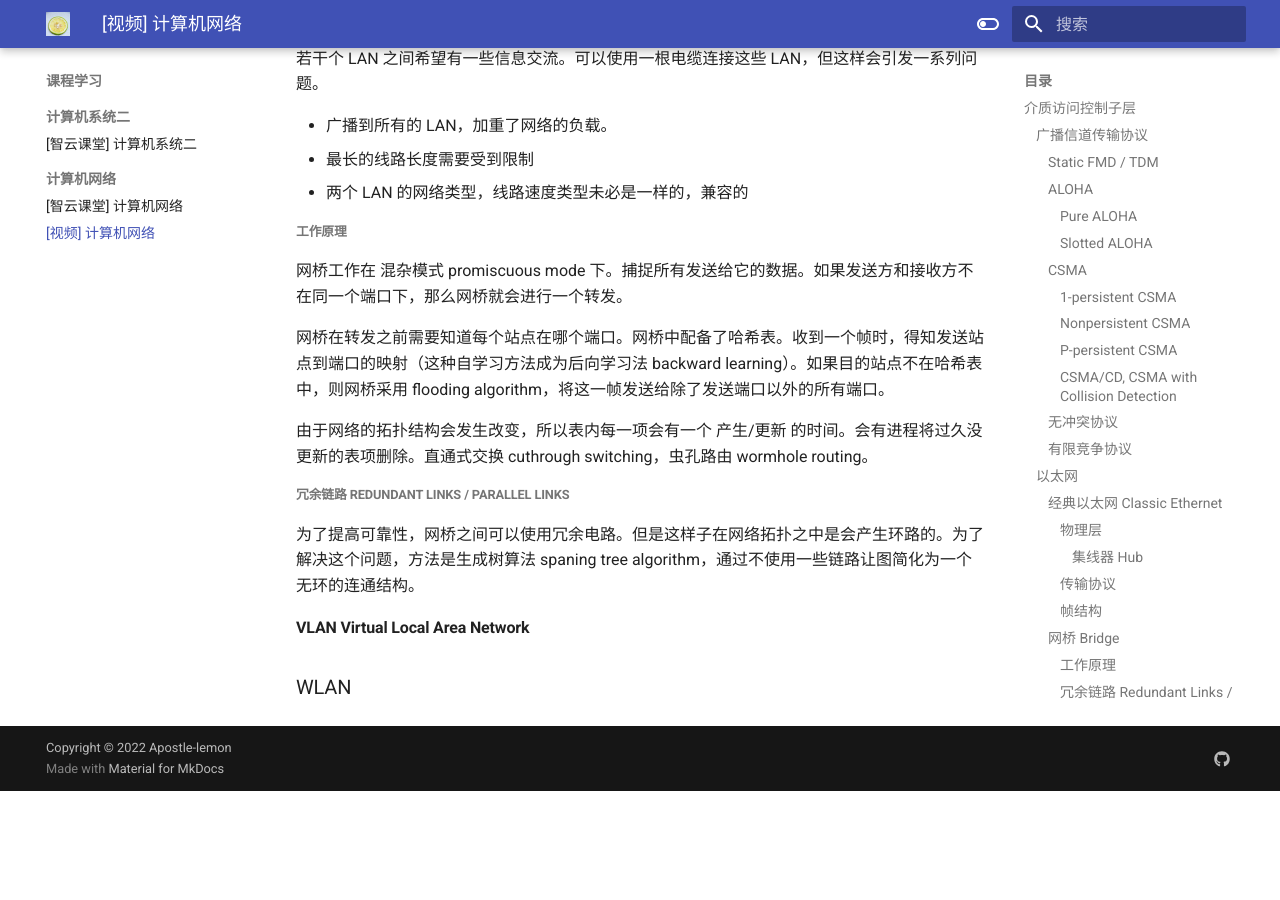
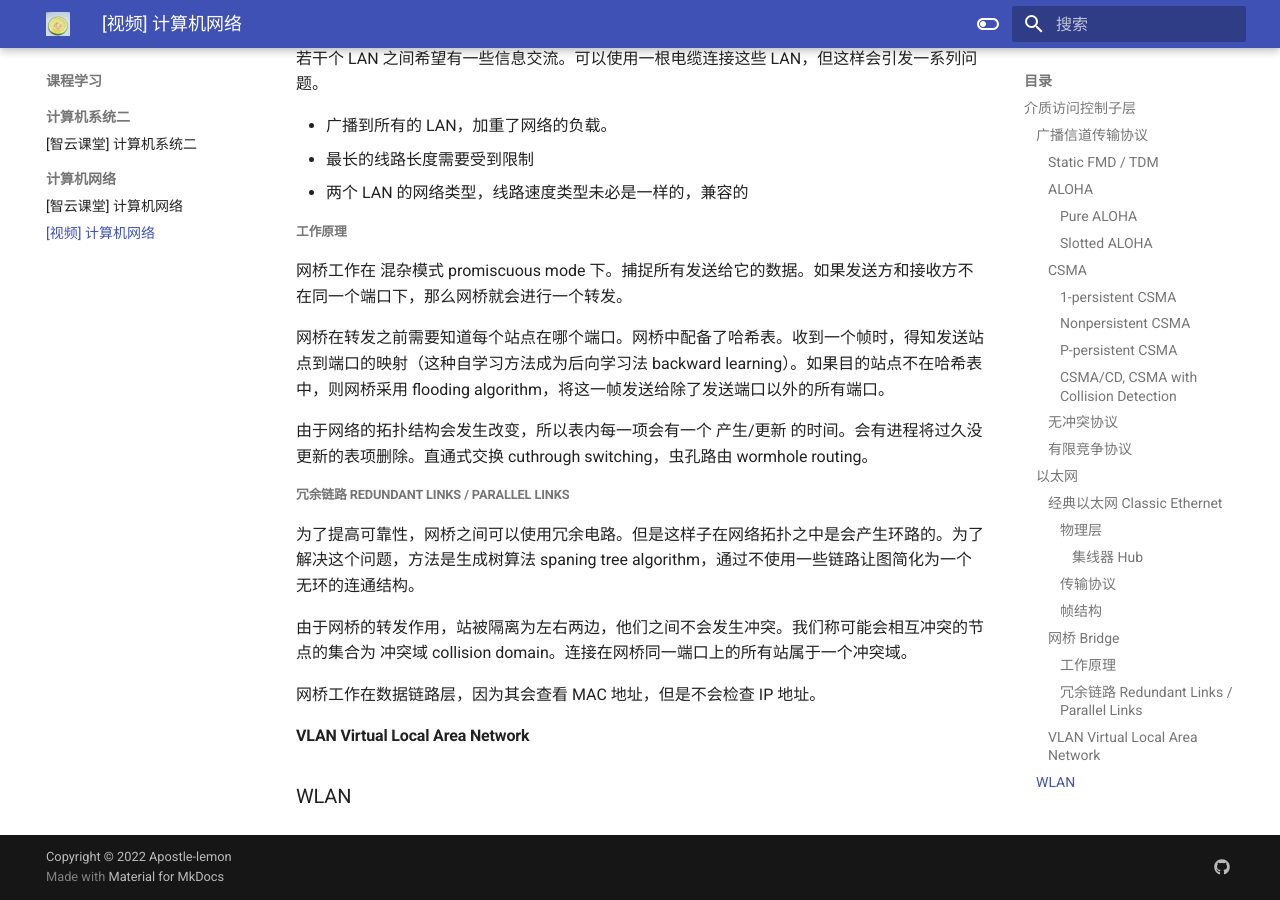
Before and after one commit to Apostle-lemon/Apostle-lemon.github.io, an MkDocs documentation site: the page built from docs/课程学习/计算机网络/【视频】计算机网络.md, in a window 1280 px wide and 900 px high, scrolled down 2494 px. Built offline with MkDocs 1.6.1 and Material for MkDocs 9.7.7, drawn with Linux system fonts in a browser that asks for light colours; before the commit the page ends 3285 px from its top, so only the background shows below that.

Commit message:
vault backup: 2022-10-28 11:11:43
Affected files:
docs/课程学习/计算机网络/【视频】计算机网络.md

```diff
--- a/docs/课程学习/计算机网络/【视频】计算机网络.md
+++ b/docs/课程学习/计算机网络/【视频】计算机网络.md
@@ -112,6 +112,10 @@
 
 为了提高可靠性，网桥之间可以使用冗余电路。但是这样子在网络拓扑之中是会产生环路的。为了解决这个问题，方法是生成树算法 spaning tree algorithm，通过不使用一些链路让图简化为一个无环的连通结构。
 
+由于网桥的转发作用，站被隔离为左右两边，他们之间不会发生冲突。我们称可能会相互冲突的节点的集合为 冲突域 collision domain。连接在网桥同一端口上的所有站属于一个冲突域。
+
+网桥工作在数据链路层，因为其会查看 MAC 地址，但是不会检查 IP 地址。
+
 #### VLAN Virtual Local Area Network
 
 ### WLAN
```
